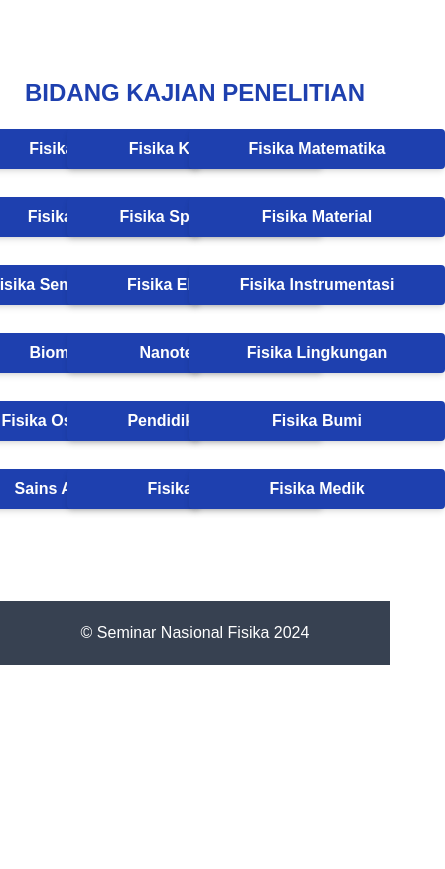
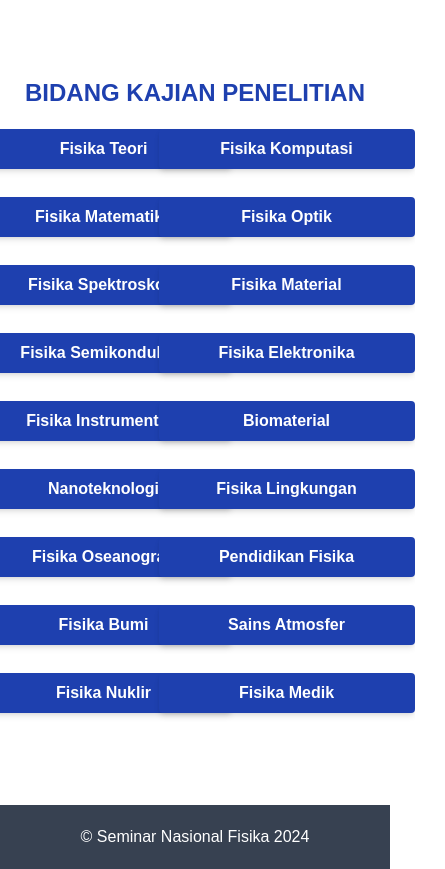
Before and after one commit to rid333/snf, a SvelteKit app: page / in a window 390 px wide. Shown: the part 4400-5269 px from the top of the page, 445 px wide, since content can reach past the window. Before the commit the page ends 5065 px from the top, so only its background shows below. Built offline with nearby package versions, Linux system fonts and the light colour scheme; a web font is replaced by a local one.

Commit message:
Updated ui

```diff
--- a/src/routes/+page.svelte
+++ b/src/routes/+page.svelte
@@ -206,7 +206,9 @@
         >
             Bidang Kajian Penelitian
         </h1>
-        <div class="grid grid-cols-3 justify-items-center gap-y-7">
+        <div
+            class="grid grid-cols-2 lg:grid-cols-3 justify-items-center gap-y-7"
+        >
             {#each scopes as scope}
                 <div
                     class="bg-blue-800 text-white w-64 font-semibold text-base p-2 shadow-md rounded text-center cursor-pointer"
```
